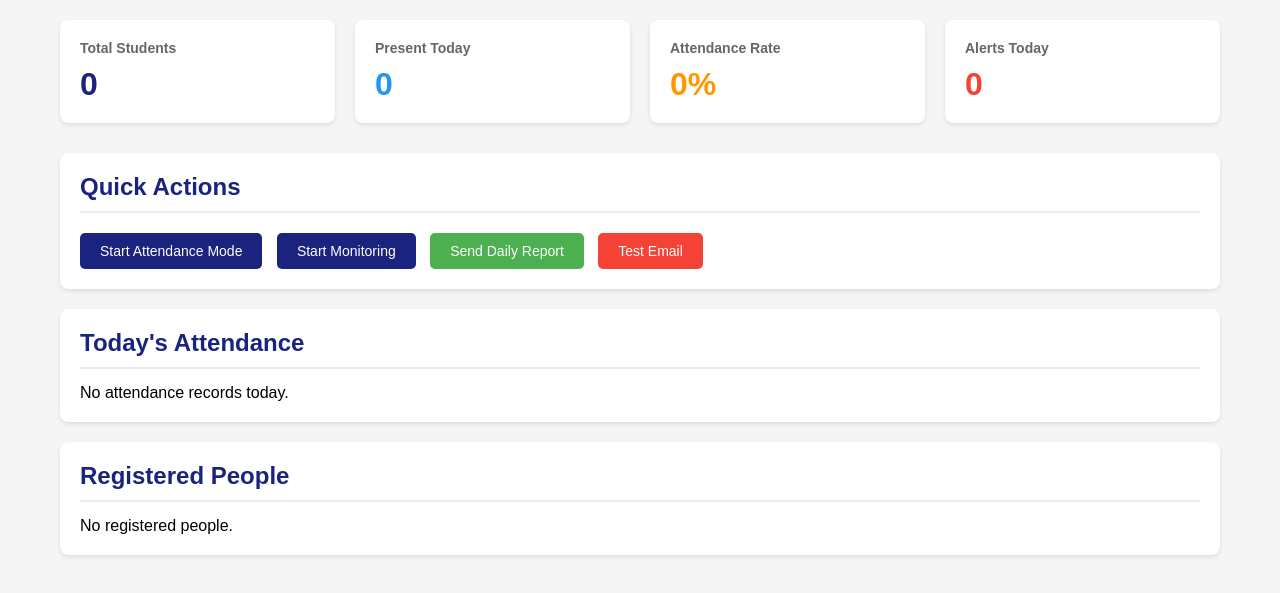
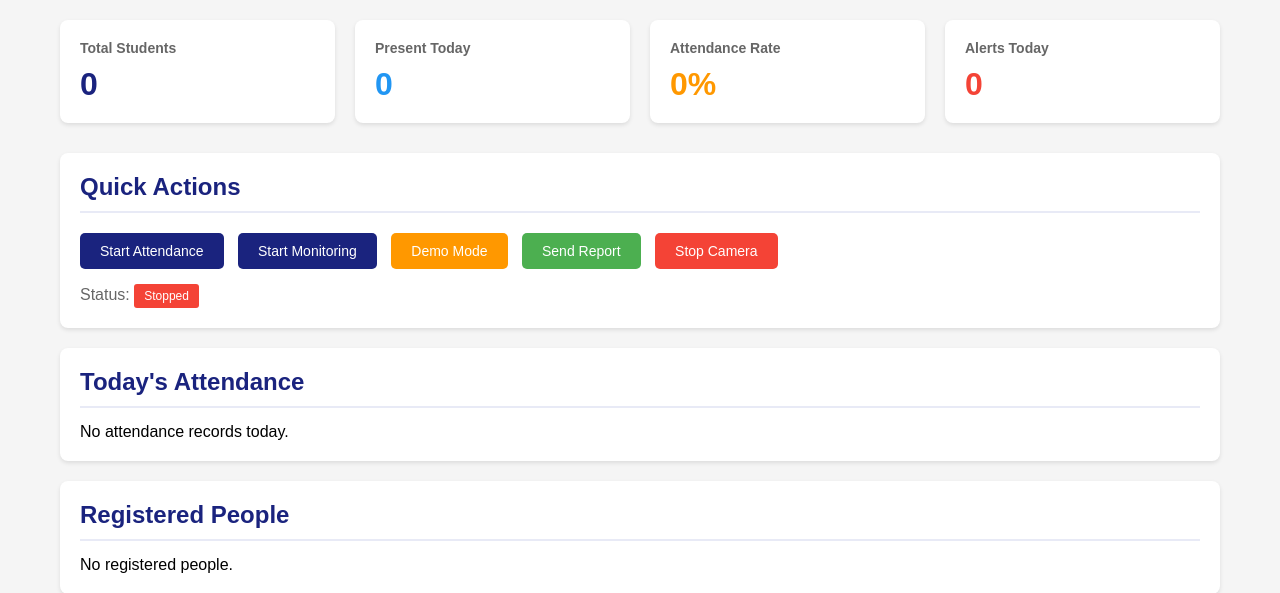
Before and after one commit to thirumalain186-collab/FaceID-Attendence-and-Alart-, a Flask app: page / in a window 1280 px wide. Shown: the part 86-679 px from the top of the page. Run offline with Flask 3, Linux system fonts and the light colour scheme; data that the repository does not hold is empty.

Commit message:
feat: add demo mode for testing without camera

```diff
--- a/app.py
+++ b/app.py
@@ -101,9 +101,10 @@ def start_camera():
         return jsonify({"status": "already_running"})
 
     mode = request.json.get("mode", "attendance") if request.method == "POST" else "attendance"
-    engine.start_camera(mode=mode)
+    demo_mode = request.json.get("demo", False)
+    engine.start_camera(mode=mode, demo_mode=demo_mode)
 
-    return jsonify({"status": "started", "mode": mode})
+    return jsonify({"status": "started", "mode": mode, "demo": engine.demo_mode if hasattr(engine, 'demo_mode') else False})
 
 
 @app.route("/api/v1/camera/stop", methods=["POST"])
--- a/templates/dashboard.html
+++ b/templates/dashboard.html
@@ -28,9 +28,14 @@
         .btn-primary { background: #1a237e; color: white; }
         .btn-success { background: #4caf50; color: white; }
         .btn-danger { background: #f44336; color: white; }
+        .btn-warning { background: #ff9800; color: white; }
         .btn:hover { opacity: 0.9; }
         .actions { margin-top: 20px; }
         .date { color: #666; font-size: 14px; }
+        .demo-badge { background: #ff9800; color: white; padding: 5px 10px; border-radius: 3px; font-size: 12px; }
+        .status { display: inline-block; padding: 5px 10px; border-radius: 3px; font-size: 12px; }
+        .status.running { background: #4caf50; color: white; }
+        .status.stopped { background: #f44336; color: white; }
     </style>
 </head>
 <body>
@@ -62,11 +67,16 @@
         <div class="card">
             <h2>Quick Actions</h2>
             <div class="actions">
-                <button class="btn btn-primary" onclick="startCamera('attendance')">Start Attendance Mode</button>
-                <button class="btn btn-primary" onclick="startCamera('monitoring')">Start Monitoring</button>
-                <button class="btn btn-success" onclick="sendReport()">Send Daily Report</button>
-                <button class="btn btn-danger" onclick="testEmail()">Test Email</button>
+                <button class="btn btn-primary" onclick="startCamera('attendance', false)">Start Attendance</button>
+                <button class="btn btn-primary" onclick="startCamera('monitoring', false)">Start Monitoring</button>
+                <button class="btn btn-warning" onclick="startCamera('attendance', true)">Demo Mode</button>
+                <button class="btn btn-success" onclick="sendReport()">Send Report</button>
+                <button class="btn btn-danger" onclick="stopCamera()">Stop Camera</button>
             </div>
+            <p style="margin-top: 15px; color: #666;">
+                Status: <span id="camera-status" class="status stopped">Stopped</span>
+                <span id="demo-indicator"></span>
+            </p>
         </div>
 
         <div class="card">
@@ -121,11 +131,31 @@
             } catch (e) { container.innerHTML = '<p>Error loading data.</p>'; }
         }
 
-        async function startCamera(mode) {
+        async function startCamera(mode, demo) {
             try {
-                await fetch('/api/v1/camera/start', { method: 'POST', headers: {'Content-Type': 'application/json'}, body: JSON.stringify({mode}) });
-                alert('Camera started in ' + mode + ' mode');
+                const res = await fetch('/api/v1/camera/start', {
+                    method: 'POST',
+                    headers: {'Content-Type': 'application/json'},
+                    body: JSON.stringify({mode, demo})
+                });
+                const data = await res.json();
+                document.getElementById('camera-status').textContent = data.mode.toUpperCase() + ' - ' + data.status;
+                document.getElementById('camera-status').className = 'status running';
+                if (data.demo) {
+                    document.getElementById('demo-indicator').innerHTML = ' <span class="demo-badge">DEMO MODE</span>';
+                }
+                alert('Camera started in ' + data.mode + ' mode' + (data.demo ? ' (DEMO)' : ''));
             } catch (e) { alert('Error starting camera'); }
+        }
+
+        async function stopCamera() {
+            try {
+                await fetch('/api/v1/camera/stop', { method: 'POST' });
+                document.getElementById('camera-status').textContent = 'Stopped';
+                document.getElementById('camera-status').className = 'status stopped';
+                document.getElementById('demo-indicator').innerHTML = '';
+                alert('Camera stopped');
+            } catch (e) { alert('Error stopping camera'); }
         }
 
         async function sendReport() {
```
Also changed, not shown: attendance_engine.py (+50 -7 lines).
